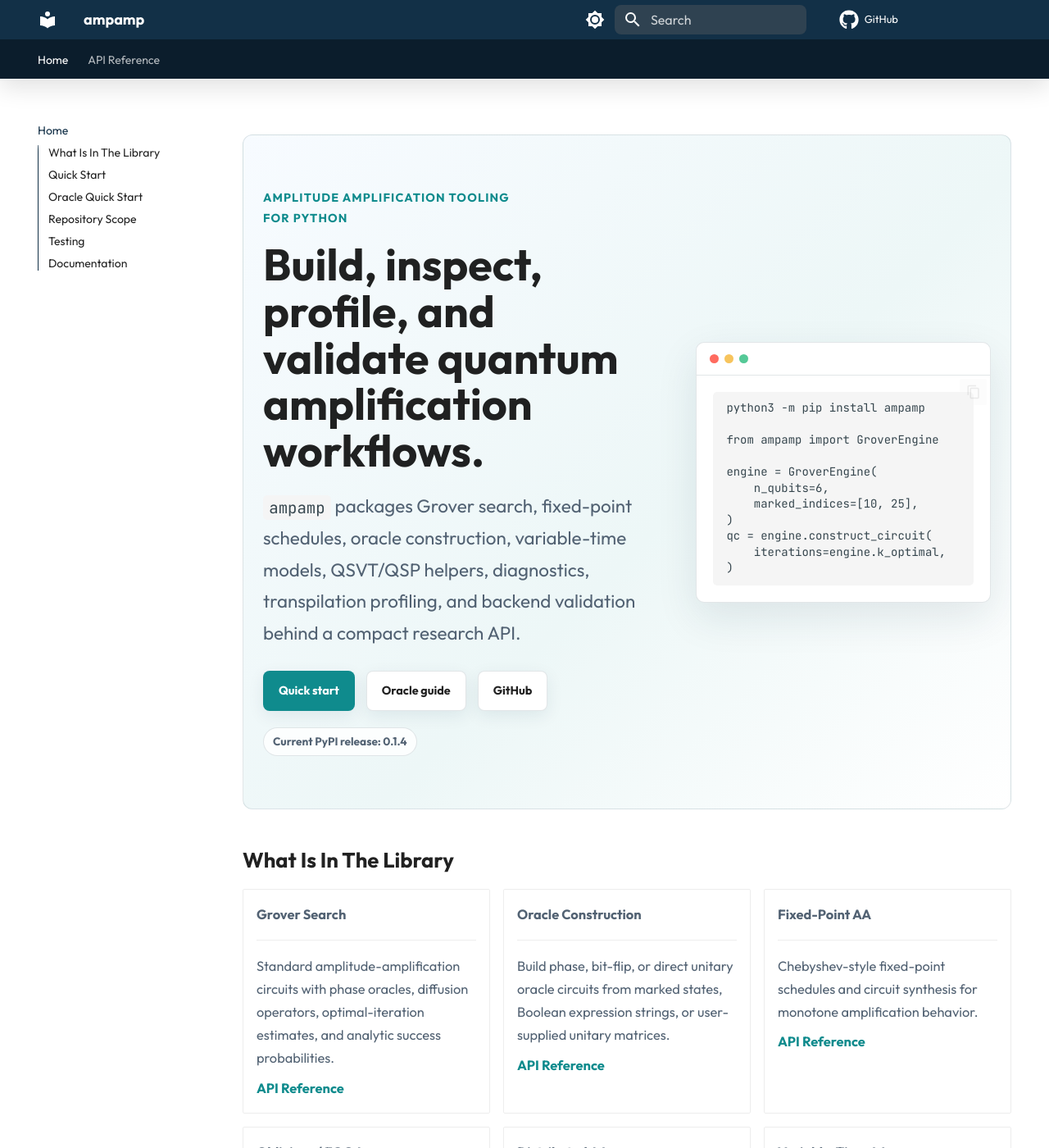
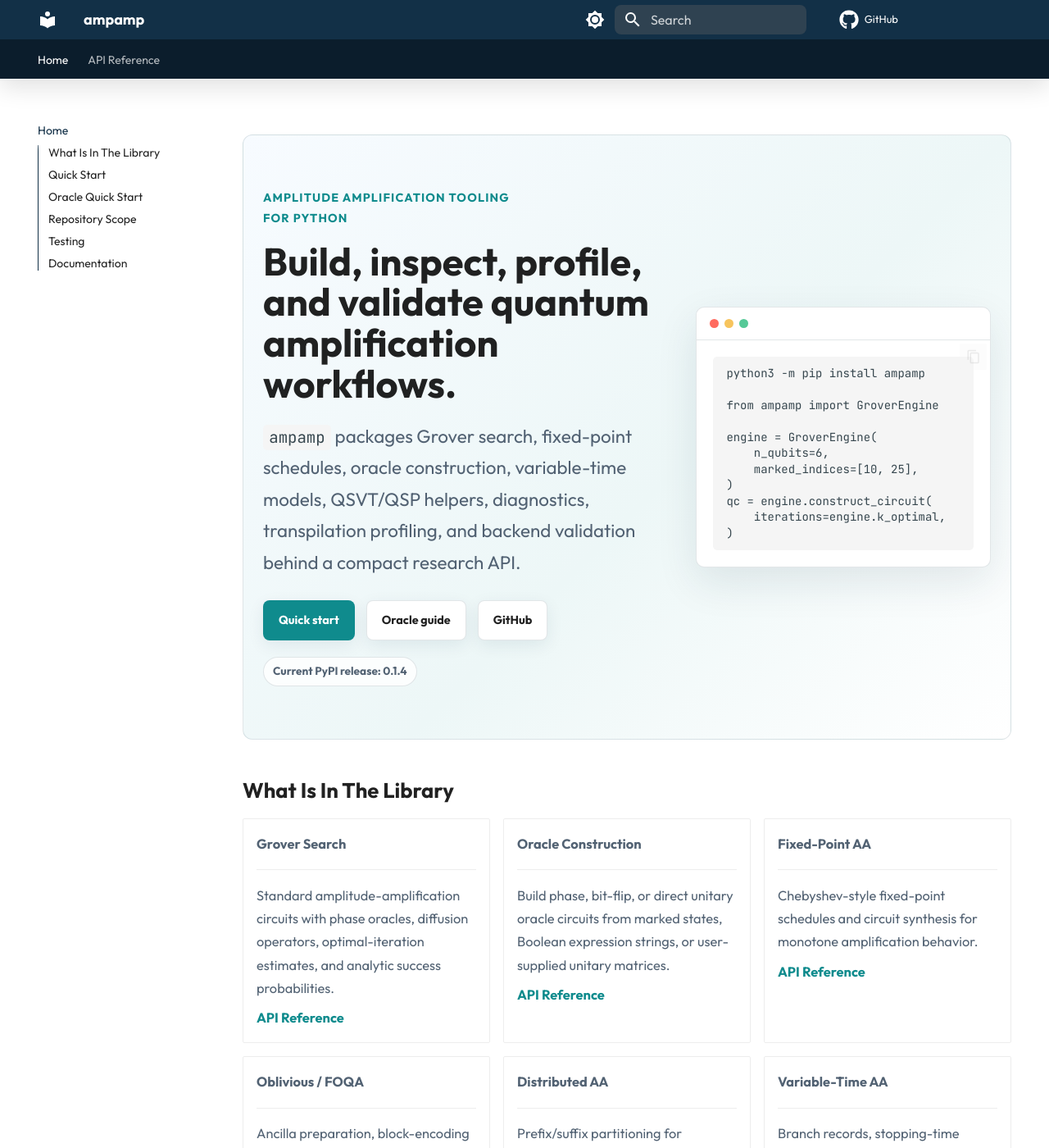
Before and after one commit to QuantumAmplification/ampamp, an MkDocs documentation site: the page built from docs/index.md, in a window 1280 px wide and 1400 px high. Shown: the whole window at 82% size. Built offline with MkDocs 1.6.1 and Material for MkDocs 9.7.7, drawn with Linux system fonts in a browser that asks for light colours; comment, search, counter and statistics services are not loaded.

Commit message:
Update custom.css

```diff
--- a/docs/stylesheets/custom.css
+++ b/docs/stylesheets/custom.css
@@ -312,8 +312,8 @@ body {
   }
 
   .ampamp-hero h1 {
-    width: min(100%, 13.4ch);
-    font-size: clamp(2.4rem, 4.2vw, 3.7rem);
+    width: min(100%, 16ch);
+    font-size: clamp(2.35rem, 3.4vw, 3.05rem);
   }
 
   .ampamp-lede {
@@ -360,6 +360,7 @@ body {
 
   .ampamp-actions {
     flex-direction: column;
+    width: min(16rem, calc(100vw - 4rem));
   }
 
   .ampamp-button {
```
